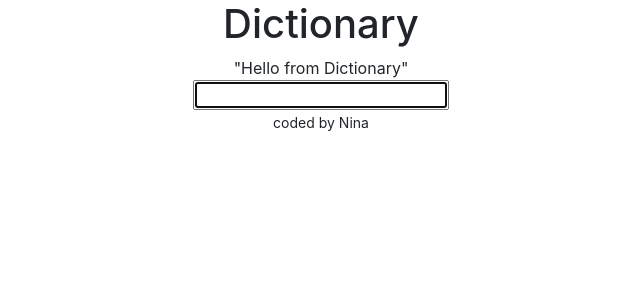
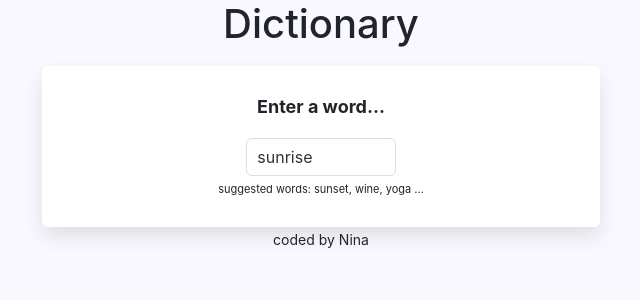
Before and after one commit to NCH1210/react-dictionary-app, a React (Create React App) app: page / in a window 1280 px wide. Shown: the top 300 px of the page, without its empty margins (319-959 px from the left). Built offline with nearby package versions, Linux system fonts and the light colour scheme; no server answers.

Commit message:
adapted Styling

```diff
--- a/src/App.css
+++ b/src/App.css
@@ -0,0 +1,14 @@
+body {
+  background: #f9f8fe;
+  text-align: center;
+  align-content: center;
+}
+
+.container {
+  margin: 0 auto;
+  display: block;
+}
+
+a {
+  color: #9670f4;
+}
--- a/src/App.js
+++ b/src/App.js
@@ -10,7 +10,7 @@
         <h1>Dictionary</h1>
 
         <main>
-          <Dictionary />
+          <Dictionary defaultKeyword="sunrise" />
         </main>
         <footer className="text-center">
           <small>coded by Nina</small>
--- a/src/Dictionary.css
+++ b/src/Dictionary.css
@@ -1,3 +1,37 @@
-.container {
+.Dictionary h1 {
+  font-size: 18px;
+  font-weight: bold;
+  margin-bottom: 20px;
+}
+
+.Dictionary {
+  margin: 0 auto;
+  align-content: center;
   text-align: center;
 }
+
+.Dictionary section {
+  background: white;
+  padding: 30px;
+  border-radius: 6px;
+  box-shadow: 0 10px 20px rgb(0 0 0 / 10%);
+  margin: 0 auto;
+  max-width: 50%;
+  margin-top: 10px;
+
+  align-content: center;
+  text-align: center;
+}
+
+.Dictionary input {
+  width: 30%;
+  border-radius: 6px;
+  padding: 6px 10px;
+  color: #333;
+  border: 1px solid #ddd;
+}
+
+.Dictionary .hint {
+  font-size: 11px;
+  margin-top: 5px;
+}
--- a/src/Dictionary.js
+++ b/src/Dictionary.js
@@ -3,39 +3,53 @@
 import axios from "axios";
 import Results from "./Results";
 
-export default function Dictionary() {
-  let [keyword, setKeyword] = useState("");
+export default function Dictionary(props) {
+  let [keyword, setKeyword] = useState(props.defaultKeyword);
   let [results, setResults] = useState(null);
+  let [loaded, setLoaded] = useState(false);
 
   function handleResponse(response) {
-    console.log(response.data[0]);
     setResults(response.data[0]);
   }
-  function search(event) {
-    event.preventDefault();
-    alert(`Searching for ${keyword} defintion`);
 
+  function search() {
     let apiUrl = `https://api.dictionaryapi.dev/api/v2/entries/en/${keyword}`;
 
     axios.get(apiUrl).then(handleResponse);
   }
+  function handleSubmit(event) {
+    event.preventDefault();
+    search();
+  }
 
   function handleKeywordChange(event) {
-    console.log(event.target.value);
     setKeyword(event.target.value);
   }
 
+  function load() {
+    setLoaded(true);
+    search();
+  }
+
+  if (loaded) {
     return (
       <div className="Dictionary">
-      "Hello from Dictionary"
-      <form onSubmit={search}>
+        <section>
+          <h1>Enter a word...</h1>
+          <form onSubmit={handleSubmit}>
             <input
               type="search"
               onChange={handleKeywordChange}
-          autoFocus={true}
-        ></input>
+              defaultValue={props.defaultKeyword}
+            />
           </form>
+          <div className="hint">suggested words: sunset, wine, yoga ...</div>
+        </section>
         <Results results={results} />
       </div>
     );
+  } else {
+    load();
+    return "Loading";
   }
+}
--- a/src/Meaning.js
+++ b/src/Meaning.js
@@ -1,6 +1,6 @@
 import React from "react";
 import Synonyms from "./Synonyms";
-
+import "./Meaning";
 export default function Meaning(props) {
   return (
     <div className="Meaning">
--- /dev/null
+++ b/src/Phonetic.css
@@ -0,0 +1,24 @@
+.Phonetic {
+  margin: 20px 0;
+}
+
+.Phonetic a {
+  border: 1px solid #ddd;
+  text-decoration: none;
+  padding: 8px 15px;
+  font-size: 13px;
+  margin-right: 10px;
+  font-weight: bold;
+  border-radius: 20px;
+  transition: all 150ms ease-in-out;
+}
+
+.Phonetic a:hover {
+  background: #9670f4;
+  color: white;
+}
+
+.Phonetic .text {
+  opacity: 0.5;
+  font-weight: bold;
+}
--- a/src/Phonetic.js
+++ b/src/Phonetic.js
@@ -1,5 +1,5 @@
 import React from "react";
-
+import "./Phonetic";
 export default function Phonetic(props) {
   console.log(props.phonetic);
   return (
@@ -8,7 +8,7 @@
         Listen
       </a>
       <br />
-      {props.phonetic.text}
+      <span className="text"> {props.phonetic.text} </span>
     </div>
   );
 }
--- /dev/null
+++ b/src/Results.css
@@ -0,0 +1,10 @@
+.Results h2 {
+  font-size: 36px;
+  font-weight: bold;
+  line-height: 1.5;
+}
+
+.Results {
+  align-content: center;
+  text-align: center;
+}
--- a/src/Results.js
+++ b/src/Results.js
@@ -1,10 +1,12 @@
 import React from "react";
 import Meaning from "./Meaning";
 import Phonetic from "./Phonetic";
+import "./Results.css";
 export default function Results(props) {
   if (props.results) {
     return (
       <div className="Results">
+        <section>
           <h2>{props.results.word}</h2>
           {props.results.phonetics.map(function (phonetic, index) {
             return (
@@ -13,11 +15,12 @@
               </div>
             );
           })}
+        </section>
         {props.results.meanings.map(function (meaning, index) {
           return (
-            <div key={index}>
+            <section key={index}>
               <Meaning meaning={meaning} />
-            </div>
+            </section>
           );
           //meaning.definitions[0].definition;
         })}
--- /dev/null
+++ b/src/Synonyms.css
@@ -0,0 +1,11 @@
+.Synonyms {
+  margin: 15px 0 0;
+  padding: 0;
+}
+
+.Synonyms li {
+  font-size: 13px;
+  display: inline-block;
+  padding-right: 10px;
+  line-height: 1;
+}
--- a/src/Synonyms.js
+++ b/src/Synonyms.js
@@ -1,5 +1,5 @@
 import React from "react";
-
+import "./Synonyms.css";
 export default function Synonyms(props) {
   if (props.synonyms) {
     return (
```
Also changed, not shown: src/Meaning.css (added, +11 -0 lines). Lines whose indentation alone changed are shown as unchanged.
